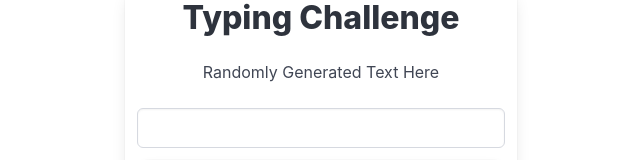
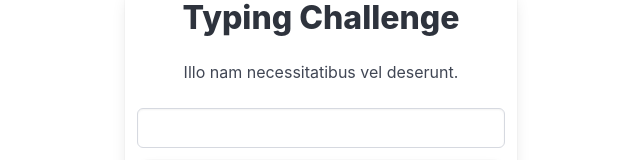
Before and after one commit to JohnSantosuosso/typing-challenge, an Angular app: page / in a window 1280 px wide. Shown: the top 160 px of the page, without its empty margins (319-959 px from the left). Built offline with nearby package versions, Linux system fonts and the light colour scheme.

Commit message:
add interpolation and event binding for random string generator

```diff
--- a/src/app/app.component.html
+++ b/src/app/app.component.html
@@ -4,12 +4,12 @@
 
       <h1 class="title has-text-centered">Typing Challenge</h1>
 
-      <p class="has-text-centered"> Randomly Generated Text Here</p>
+      <p class="has-text-centered"> {{ randomText }}</p>
 
       <br>
 
       <div class="field">
-          <input class="input">
+          <input class="input" (input)="onInput(($any($event).target.value))" />
       </div>
 
       <div class="box has-text-centered">
--- a/src/app/app.component.ts
+++ b/src/app/app.component.ts
@@ -1,4 +1,5 @@
 import { Component } from '@angular/core';
+import { lorem } from 'faker';
 
 @Component({
   selector: 'app-root',
@@ -6,5 +7,9 @@
   styleUrls: ['./app.component.css']
 })
 export class AppComponent {
-  title = 'typing-challenge';
+  randomText = lorem.sentence();
+
+  onInput(value: string) {
+    console.log(value)
+  }
 }
```
